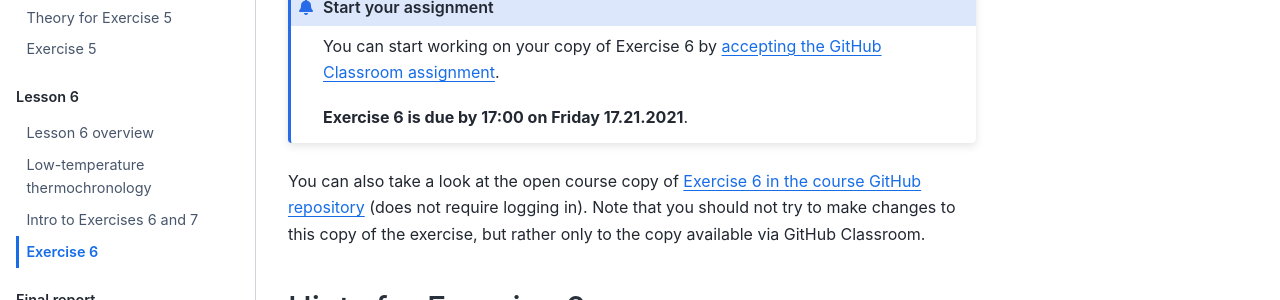
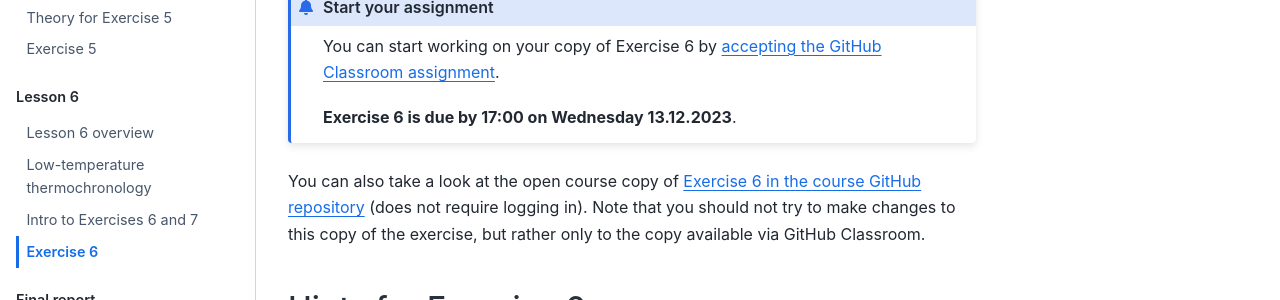
Before and after one commit to IntroQG/site, a Sphinx documentation site: the page built from source/lessons/L6/exercise-6.rst, in a window 1280 px wide. Shown: the part 292-592 px from the top of the page. Built offline with Sphinx 7.4.7 and the Sphinx Book theme 1.1.4, drawn with Linux system fonts in a browser that asks for light colours.

Commit message:
Update due date and links

```diff
--- a/source/lessons/L6/exercise-6.rst
+++ b/source/lessons/L6/exercise-6.rst
@@ -7,11 +7,11 @@
 
 .. admonition:: Start your assignment
 
-    You can start working on your copy of Exercise 6 by `accepting the GitHub Classroom assignment <https://classroom.github.com/a/fNUlGPTn>`__.
+    You can start working on your copy of Exercise 6 by `accepting the GitHub Classroom assignment <https://classroom.github.com/a/yLfzu2Hy>`__.
 
-    **Exercise 6 is due by 17:00 on Friday 17.21.2021**.
+    **Exercise 6 is due by 17:00 on Wednesday 13.12.2023**.
 
-You can also take a look at the open course copy of `Exercise 6 in the course GitHub repository <https://github.com/IntroQG-2021/Exercise-6>`__ (does not require logging in).
+You can also take a look at the open course copy of `Exercise 6 in the course GitHub repository <https://github.com/IntroQG-2023/Exercise-6>`__ (does not require logging in).
 Note that you should not try to make changes to this copy of the exercise, but rather only to the copy available via GitHub Classroom.
 
 Hints for Exercise 6
```
